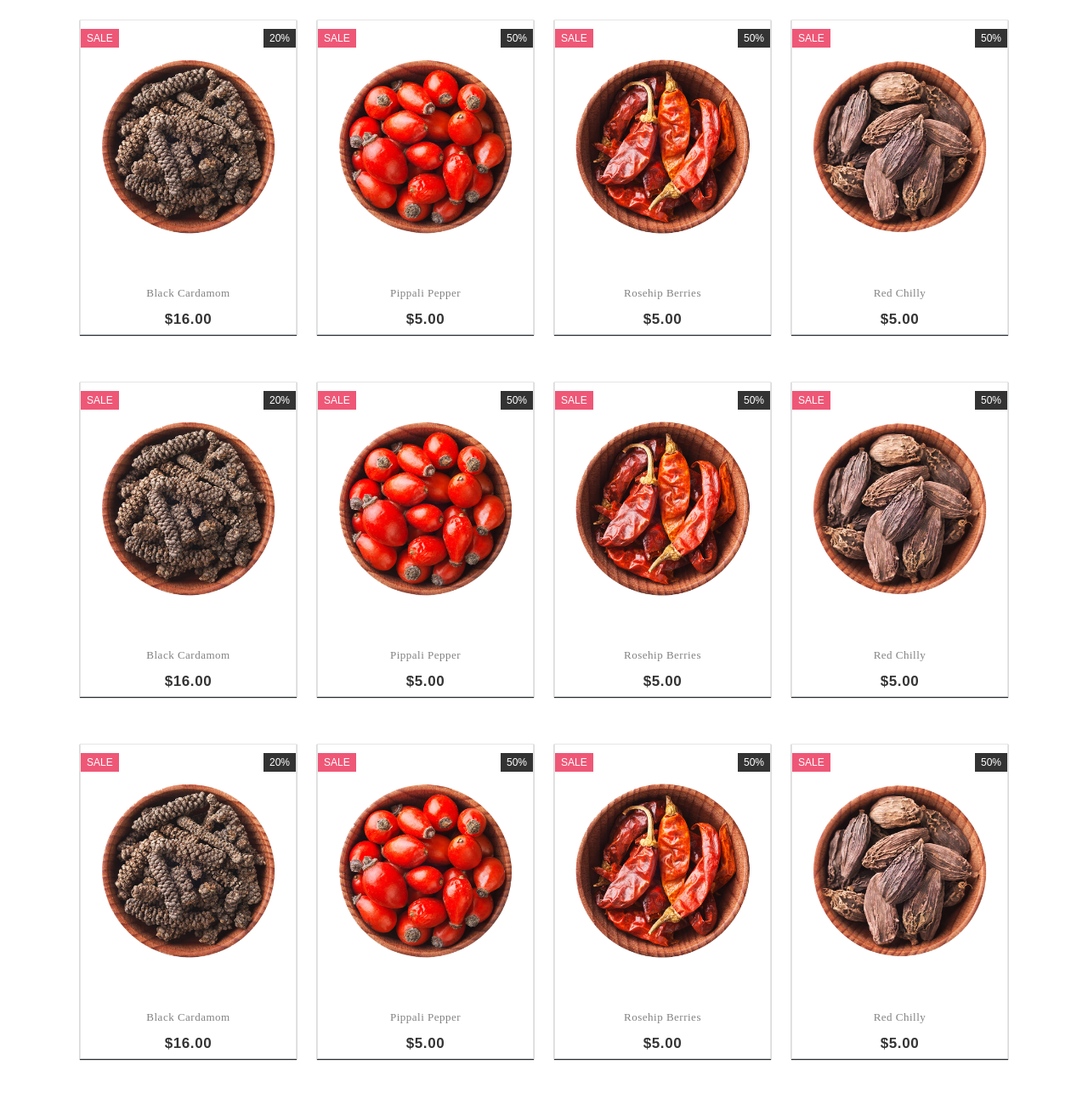
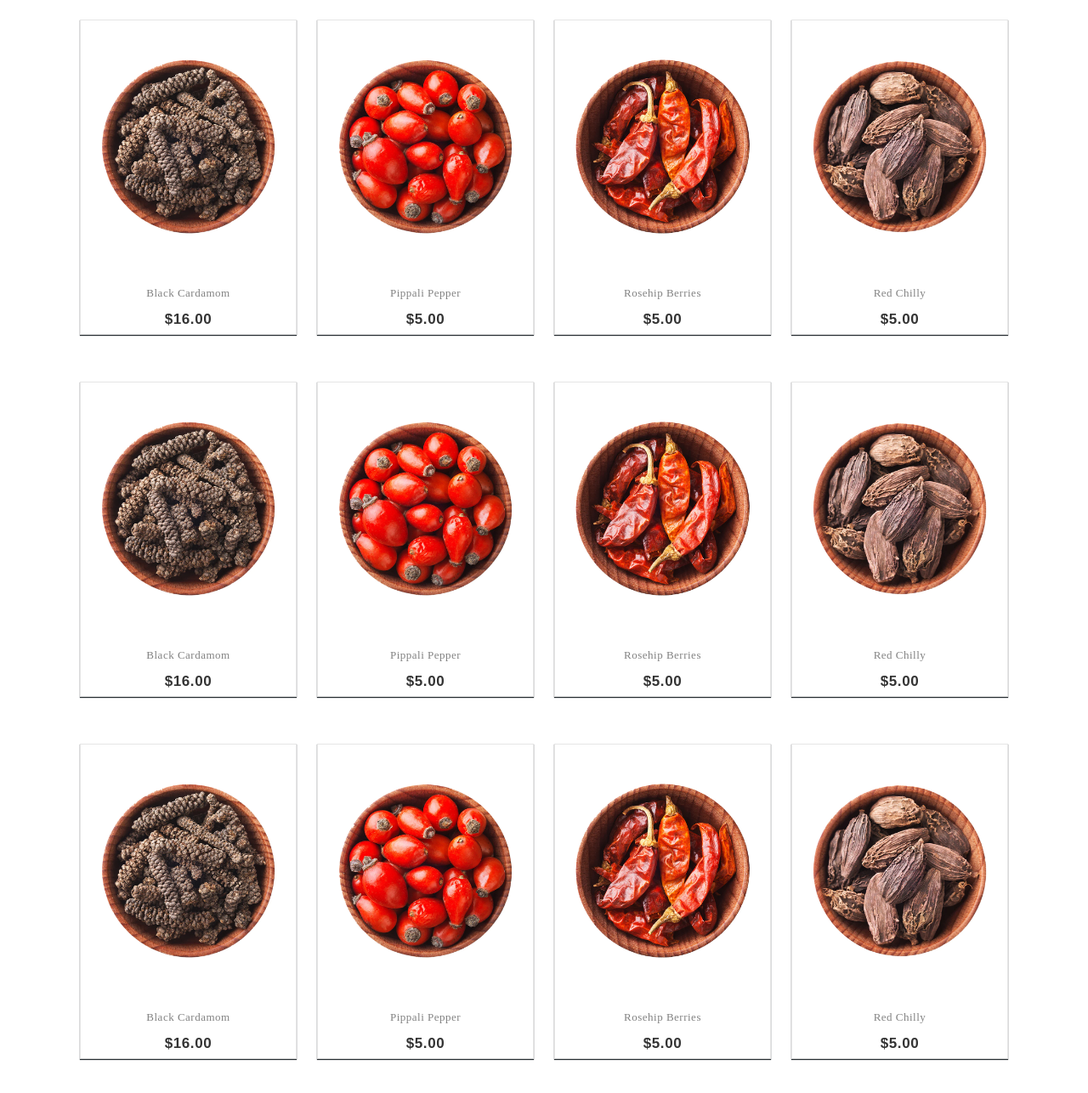
Before and after one commit to WarunaDisanayaka/Spices-website-php-mysql, a PHP site: page /AR/product.php in a window 1280 px wide. Shown: the part 80-1366 px from the top of the page at 85% size. Run offline with PHP 8.4, Linux system fonts and the light colour scheme; some libraries are stand-ins or nearby versions.

Commit message:
removed tag lines

```diff
--- a/product.php
+++ b/product.php
@@ -18,8 +18,7 @@
                           <li><a href="" data-tip="Add to Wishlist"><i class="fa fa-shopping-bag"></i></a></li>
                           <li><a href="" data-tip="Add to Cart"><i class="fa fa-shopping-cart"></i></a></li>
                       </ul>
-                      <span class="product-new-label">Sale</span>
-                      <span class="product-discount-label">20%</span>
+
                   </div>
 
                   <div class="product-content pb-4">
@@ -43,8 +42,7 @@
                           <li><a href="" data-tip="Add to Wishlist"><i class="fa fa-shopping-bag"></i></a></li>
                           <li><a href="" data-tip="Add to Cart"><i class="fa fa-shopping-cart"></i></a></li>
                       </ul>
-                      <span class="product-new-label">Sale</span>
-                      <span class="product-discount-label">50%</span>
+
                   </div>
 
                   <div class="product-content pb-4">
@@ -68,8 +66,7 @@
                           <li><a href="" data-tip="Add to Wishlist"><i class="fa fa-shopping-bag"></i></a></li>
                           <li><a href="" data-tip="Add to Cart"><i class="fa fa-shopping-cart"></i></a></li>
                       </ul>
-                      <span class="product-new-label">Sale</span>
-                      <span class="product-discount-label">50%</span>
+
                   </div>
 
                   <div class="product-content pb-4">
@@ -93,8 +90,7 @@
                           <li><a href="" data-tip="Add to Wishlist"><i class="fa fa-shopping-bag"></i></a></li>
                           <li><a href="" data-tip="Add to Cart"><i class="fa fa-shopping-cart"></i></a></li>
                       </ul>
-                      <span class="product-new-label">Sale</span>
-                      <span class="product-discount-label">50%</span>
+
                   </div>
 
                   <div class="product-content pb-4">
@@ -122,8 +118,7 @@
                         <li><a href="" data-tip="Add to Wishlist"><i class="fa fa-shopping-bag"></i></a></li>
                         <li><a href="" data-tip="Add to Cart"><i class="fa fa-shopping-cart"></i></a></li>
                     </ul>
-                    <span class="product-new-label">Sale</span>
-                    <span class="product-discount-label">20%</span>
+
                 </div>
 
                 <div class="product-content pb-4">
@@ -147,8 +142,7 @@
                         <li><a href="" data-tip="Add to Wishlist"><i class="fa fa-shopping-bag"></i></a></li>
                         <li><a href="" data-tip="Add to Cart"><i class="fa fa-shopping-cart"></i></a></li>
                     </ul>
-                    <span class="product-new-label">Sale</span>
-                    <span class="product-discount-label">50%</span>
+
                 </div>
 
                 <div class="product-content pb-4">
@@ -172,8 +166,7 @@
                         <li><a href="" data-tip="Add to Wishlist"><i class="fa fa-shopping-bag"></i></a></li>
                         <li><a href="" data-tip="Add to Cart"><i class="fa fa-shopping-cart"></i></a></li>
                     </ul>
-                    <span class="product-new-label">Sale</span>
-                    <span class="product-discount-label">50%</span>
+
                 </div>
 
                 <div class="product-content pb-4">
@@ -197,8 +190,7 @@
                         <li><a href="" data-tip="Add to Wishlist"><i class="fa fa-shopping-bag"></i></a></li>
                         <li><a href="" data-tip="Add to Cart"><i class="fa fa-shopping-cart"></i></a></li>
                     </ul>
-                    <span class="product-new-label">Sale</span>
-                    <span class="product-discount-label">50%</span>
+
                 </div>
 
                 <div class="product-content pb-4">
@@ -225,8 +217,7 @@
                         <li><a href="" data-tip="Add to Wishlist"><i class="fa fa-shopping-bag"></i></a></li>
                         <li><a href="" data-tip="Add to Cart"><i class="fa fa-shopping-cart"></i></a></li>
                     </ul>
-                    <span class="product-new-label">Sale</span>
-                    <span class="product-discount-label">20%</span>
+
                 </div>
 
                 <div class="product-content pb-4">
@@ -250,8 +241,7 @@
                         <li><a href="" data-tip="Add to Wishlist"><i class="fa fa-shopping-bag"></i></a></li>
                         <li><a href="" data-tip="Add to Cart"><i class="fa fa-shopping-cart"></i></a></li>
                     </ul>
-                    <span class="product-new-label">Sale</span>
-                    <span class="product-discount-label">50%</span>
+
                 </div>
 
                 <div class="product-content pb-4">
@@ -275,8 +265,7 @@
                         <li><a href="" data-tip="Add to Wishlist"><i class="fa fa-shopping-bag"></i></a></li>
                         <li><a href="" data-tip="Add to Cart"><i class="fa fa-shopping-cart"></i></a></li>
                     </ul>
-                    <span class="product-new-label">Sale</span>
-                    <span class="product-discount-label">50%</span>
+
                 </div>
 
                 <div class="product-content pb-4">
@@ -300,8 +289,7 @@
                         <li><a href="" data-tip="Add to Wishlist"><i class="fa fa-shopping-bag"></i></a></li>
                         <li><a href="" data-tip="Add to Cart"><i class="fa fa-shopping-cart"></i></a></li>
                     </ul>
-                    <span class="product-new-label">Sale</span>
-                    <span class="product-discount-label">50%</span>
+
                 </div>
 
                 <div class="product-content pb-4">
```
